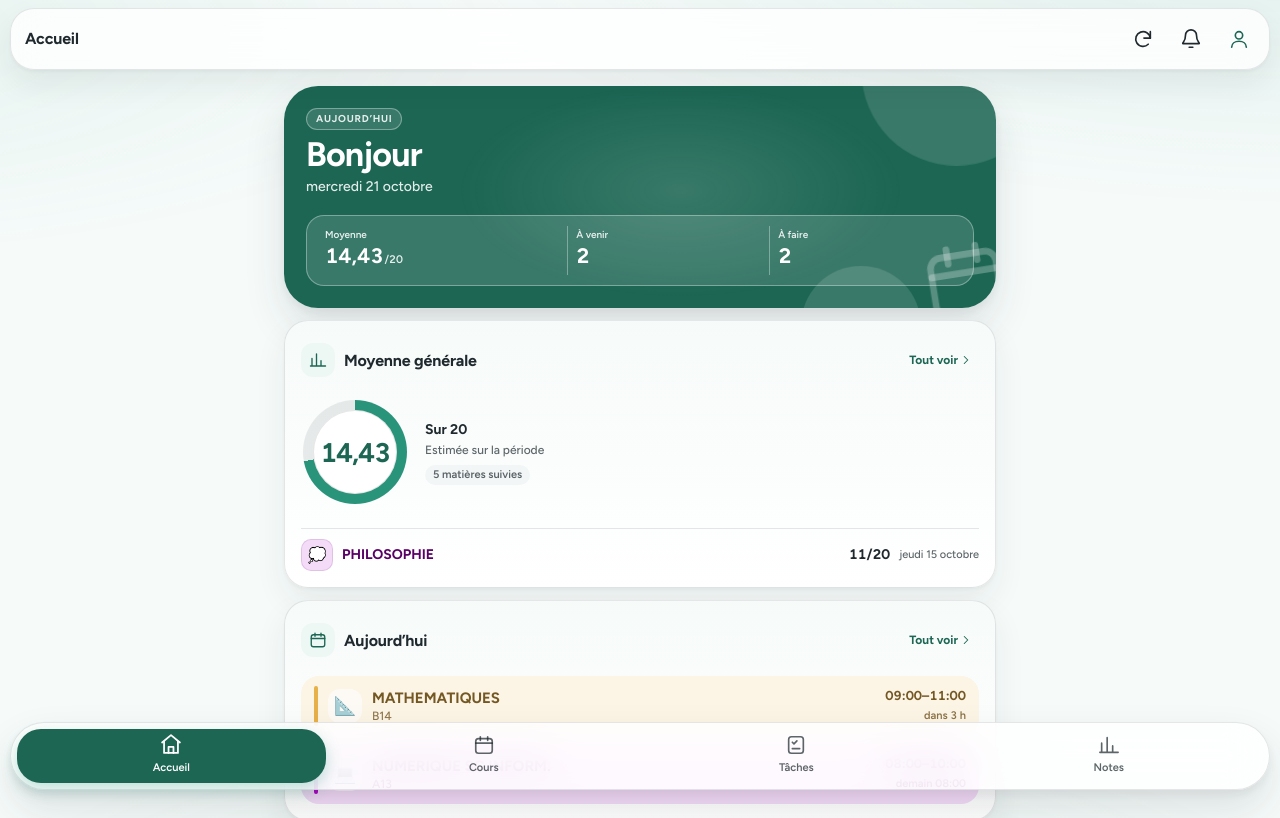
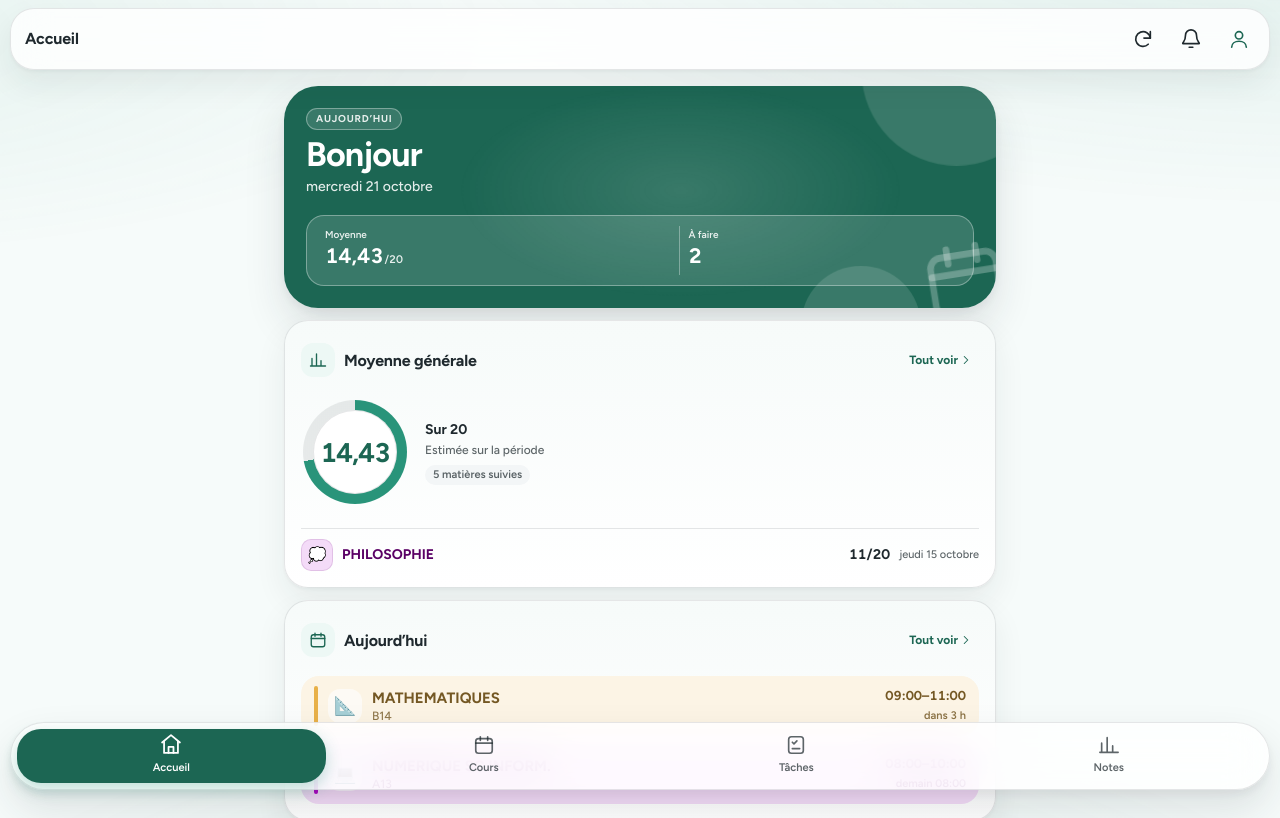
Before and after one commit to iguanacucumber/veryslopnynotes, a React (Vite) app in the folder web/: page / in a window 1280 px wide. Shown: the top 818 px of the page. Built offline with nearby package versions, Linux system fonts and the light colour scheme.

Commit message:
web: la carte d'accueil n'affiche plus la tuile à venir

```diff
--- a/web/src/features/home/HomeScreen.tsx
+++ b/web/src/features/home/HomeScreen.tsx
@@ -341,8 +341,9 @@ export default function HomeScreen() {
   const average = useMemo(() => generalAverage(gradesRes.payload, grades), [gradesRes.payload, grades]);
   const latest = useMemo(() => latestGrades(grades, 1), [grades]);
   const lessons = useMemo(() => parseTimetable(timetableRes.payload), [timetableRes.payload]);
-  // La liste des widgets reste BORNÉE (deux cours) ; le compteur de la carte
-  // d'accueil est le nombre VRAI, sans plafond (#571).
+  // La liste des widgets reste BORNÉE (deux cours) ; le compteur est le nombre
+  // VRAI, sans plafond (#571). Depuis #566, il ne sert plus qu'à savoir si
+  // l'accueil a de quoi afficher : la tuile « À venir » a été retirée.
   const upcoming = useMemo(() => upcomingLessons(lessons, now, 2), [lessons, now]);
   const upcomingTotal = useMemo(() => upcomingCount(lessons, now), [lessons, now]);
   const assignments = useMemo(
@@ -409,10 +410,6 @@ export default function HomeScreen() {
               {average.value !== null ? formatAverage(average.value) : "—"}
               {average.value !== null ? <small>/20</small> : null}
             </strong>
-          </div>
-          <div className="home-hero__stat">
-            <span>À venir</span>
-            <strong>{upcomingTotal}</strong>
           </div>
           <div className="home-hero__stat">
             <span>À faire</span>
--- a/web/src/features/home/home.css
+++ b/web/src/features/home/home.css
@@ -62,7 +62,7 @@
 
 .home-hero__stats {
   display: grid;
-  grid-template-columns: 1.25fr 1fr 1fr;
+  grid-template-columns: 1.25fr 1fr;
   gap: 8px;
   margin-top: 18px;
   padding: 10px;
```
Also changed, not shown: 1 other file (tests, documents, lock files or other folders).
